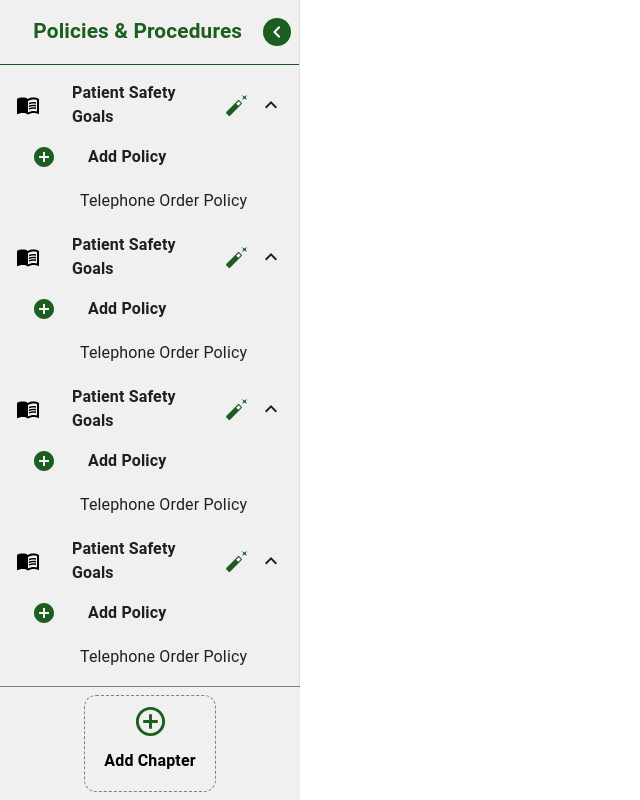
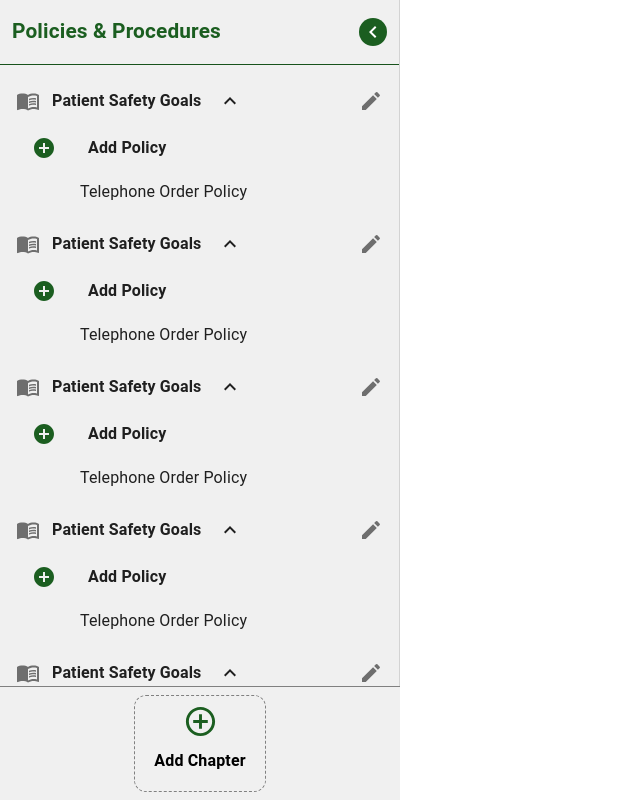
Before and after one commit to Al-Makassed/Al-Makassed, a React (Vite) app in the folder Frontend/: page / in a window 1280 px wide. Shown: the whole page, without its empty margins (0-640 px from the left). Built offline with nearby package versions, Linux system fonts and the light colour scheme.

Commit message:
MAK-18 Enhance Chapters List UI

```diff
--- a/Frontend/src/Pages/Sidebar/Sidebar.tsx
+++ b/Frontend/src/Pages/Sidebar/Sidebar.tsx
@@ -1,17 +1,14 @@
 import { FC, useState } from "react";
-
 import { Divider, Drawer, Stack } from "@mui/material";
 import Title from "./components/Title";
-import { Theme as MuiTheme } from "@mui/material/styles";
-import ListCh from "./components/ListChapter";
+import ChaptersList from "./components/ChaptersList";
 import SimpleDialogDemo from "./components/AddChapter";
 import ArrowIcon from "./components/ArrowIcon";
-declare module "@emotion/react" {
-  export interface Theme extends MuiTheme {}
-}
+
 const Sidebar: FC = () => {
-  const drawerWidth: number = 300;
+  const drawerWidth = 400;
   const [open, setOpen] = useState<boolean>(true);
+
   return (
     <Stack>
       <ArrowIcon open={open} setOpen={setOpen} />
@@ -24,6 +21,9 @@ const Sidebar: FC = () => {
             width: drawerWidth,
             boxSizing: "border-box",
           },
+          "& .MuiPaper-root": {
+            backgroundColor: theme => theme.palette.maqasid.secondary,
+          },
         }}
         variant="persistent"
         anchor="left"
@@ -33,7 +33,7 @@ const Sidebar: FC = () => {
         <Divider
           sx={{ background: (theme) => theme.palette.maqasid.primary }}
         />
-        <ListCh />
+        <ChaptersList />
         {/* <Divider sx={{background:theme=>theme.palette.maqasid.primary}}/> */}
         <SimpleDialogDemo />
       </Drawer>
--- /dev/null
+++ b/Frontend/src/Pages/Sidebar/components/ChaptersList.tsx
@@ -0,0 +1,89 @@
+import { useState } from "react";
+import List from "@mui/material/List";
+import ListItemButton from "@mui/material/ListItemButton";
+import ListItemIcon from "@mui/material/ListItemIcon";
+import ListItemText from "@mui/material/ListItemText";
+import Collapse from "@mui/material/Collapse";
+import ExpandLess from "@mui/icons-material/ExpandLess";
+import ExpandMore from "@mui/icons-material/ExpandMore";
+import MenuBookIcon from "@mui/icons-material/MenuBook";
+import AutoFixNormalIcon from "@mui/icons-material/AutoFixNormal";
+import AddCircleIcon from "@mui/icons-material/AddCircle";
+import { Box, Typography } from "@mui/material";
+import IconButton from "@mui/material/IconButton";
+import Tooltip from "@mui/material/Tooltip";
+import { CHAPTERS } from "../fixtures";
+import EditIcon from "@mui/icons-material/Edit";
+
+const ChaptersList = () => {
+  const [open, setOpen] = useState(true);
+
+  const handleClick = () => {
+    setOpen(!open);
+  };
+
+  return (
+    <List
+      sx={{
+        width: "100%",
+        // maxWidth: 329,
+        // width: "600px",
+        bgcolor: (theme) => theme.palette.maqasid.secondary,
+      }}
+      component="nav"
+      aria-labelledby="nested-list-subheader"
+    >
+      {CHAPTERS.map((chapter, index) => (
+        <>
+          <Box key={index} sx={{ display: "flex", height: 55 }}>
+            <ListItemButton onClick={handleClick}>
+              <ListItemIcon sx={{ mr: -2.5 }}>
+                <MenuBookIcon color="action" />
+              </ListItemIcon>
+
+              <Typography
+                fontWeight={600}
+                sx={{ color: (theme) => theme.palette.text.primary }}
+              >
+                {chapter.name}
+              </Typography>
+
+              {open ? (
+                <ExpandLess sx={{ ml: 2 }} />
+              ) : (
+                <ExpandMore sx={{ ml: 2 }} />
+              )}
+            </ListItemButton>
+
+            <Tooltip title="Edit chapter">
+              <IconButton aria-label="Edit chapter" sx={{ mr: 1 }}>
+                <EditIcon />
+              </IconButton>
+            </Tooltip>
+          </Box>
+
+          <Collapse key={index} in={open} timeout="auto" unmountOnExit>
+            <List component="div" disablePadding>
+              <ListItemButton sx={{ pl: 4 }}>
+                <ListItemIcon
+                  sx={{ color: (theme) => theme.palette.maqasid.primary }}
+                >
+                  <AddCircleIcon />
+                </ListItemIcon>
+                {/* <ListItemText primary="Add policy" /> */}
+                <Typography fontWeight={590}>Add Policy</Typography>
+              </ListItemButton>
+              {chapter.policies.map((pol, index) => (
+                <ListItemButton key={index} sx={{ pl: 4 }}>
+                  <ListItemText sx={{ pl: 6 }} primary={pol.name} />
+                </ListItemButton>
+              ))}
+            </List>
+          </Collapse>
+        </>
+      ))}
+    </List>
+  );
+};
+
+export default ChaptersList;
--- a/Frontend/src/Pages/Sidebar/components/Title.tsx
+++ b/Frontend/src/Pages/Sidebar/components/Title.tsx
@@ -10,9 +10,9 @@ const Title = ({ setOpen }: Props) => {
   const DrawerHeader = styled("div")(({ theme }) => ({
     display: "flex",
     alignItems: "center",
-    padding: theme.spacing(0, 1),
+    padding: theme.spacing(0, 1.5),
     ...theme.mixins.toolbar,
-    justifyContent: "flex-end",
+    justifyContent: "space-between",
   }));
   const handleDrawerClose = () => {
     setOpen(false);
@@ -37,6 +37,9 @@ const Title = ({ setOpen }: Props) => {
           background: (theme) => theme.palette.maqasid.primary,
           width: "28px",
           height: "28px",
+          "&:hover": {
+            background: (theme) => theme.palette.maqasid.primary,
+          },
         }}
         onClick={handleDrawerClose}
       >
--- /dev/null
+++ b/Frontend/src/Pages/Sidebar/constants.ts
@@ -0,0 +1 @@
+export {}
--- a/Frontend/src/Pages/Sidebar/components/ListChapter.tsx
+++ b/Frontend/src/Pages/Sidebar/fixtures.ts
@@ -1,22 +1,4 @@
-import { useState } from "react";
-import List from "@mui/material/List";
-import ListItemButton from "@mui/material/ListItemButton";
-import ListItemIcon from "@mui/material/ListItemIcon";
-import ListItemText from "@mui/material/ListItemText";
-import Collapse from "@mui/material/Collapse";
-import ExpandLess from "@mui/icons-material/ExpandLess";
-import ExpandMore from "@mui/icons-material/ExpandMore";
-import MenuBookIcon from "@mui/icons-material/MenuBook";
-import AutoFixNormalIcon from "@mui/icons-material/AutoFixNormal";
-import AddCircleIcon from "@mui/icons-material/AddCircle";
-import { Box, Typography } from "@mui/material";
-export default function ListCh() {
-  const [open, setOpen] = useState(true);
-  const handleClick = () => {
-    setOpen(!open);
-  };
-  //****************** */git ch
-  const chs = [
+export const CHAPTERS = [
     {
       id: "bdb1c189-29d5-434f-51bc-08dbc391f487",
       name: "Patient Safety Goals",
@@ -258,64 +240,3 @@ export default function ListCh() {
       ],
     },
   ];
-  console.log(chs[0].policies[0].name);
-
-  //********************* */
-  return (
-    <List
-      sx={{
-        width: "100%",
-        maxWidth: 329,
-        bgcolor: (theme) => theme.palette.maqasid.secondary,
-      }}
-      component="nav"
-      aria-labelledby="nested-list-subheader"
-    >
-      {chs.map((ch, index) => (
-        <Box key={index}>
-          <ListItemButton onClick={handleClick}>
-            <ListItemIcon>
-              <MenuBookIcon sx={{ color: "black" }} />
-            </ListItemIcon>
-            <Typography fontWeight={600} display="inline">
-              {ch.name}
-            </Typography>
-
-            <ListItemButton>
-              {" "}
-              <ListItemIcon>
-                <AutoFixNormalIcon
-                  sx={{
-                    paddingLeft: "1em",
-                    color: (theme) => theme.palette.maqasid.primary,
-                  }}
-                />
-              </ListItemIcon>
-            </ListItemButton>
-
-            {open ? <ExpandLess /> : <ExpandMore />}
-          </ListItemButton>
-
-          <Collapse in={open} timeout="auto" unmountOnExit>
-            <List component="div" disablePadding>
-              <ListItemButton sx={{ pl: 4 }}>
-                <ListItemIcon
-                  sx={{ color: (theme) => theme.palette.maqasid.primary }}
-                >
-                  <AddCircleIcon />
-                </ListItemIcon>
-                {/* <ListItemText primary="Add policy" /> */}
-                <Typography fontWeight={590}>Add Policy</Typography>
-              </ListItemButton>
-              {ch.policies.map((pol, index) => (
-                <ListItemButton key={index} sx={{ pl: 4 }}>
-                  <ListItemText sx={{ pl: 6 }} primary={pol.name} />
-                </ListItemButton>
-              ))}
-            </List>
-          </Collapse>
-        </Box>
-      ))}
-    </List>
-  );
-}
```
